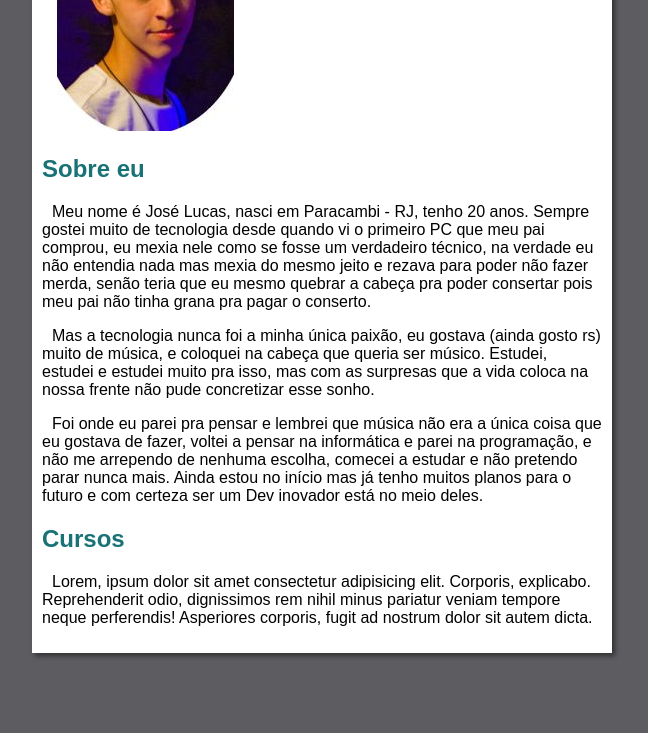
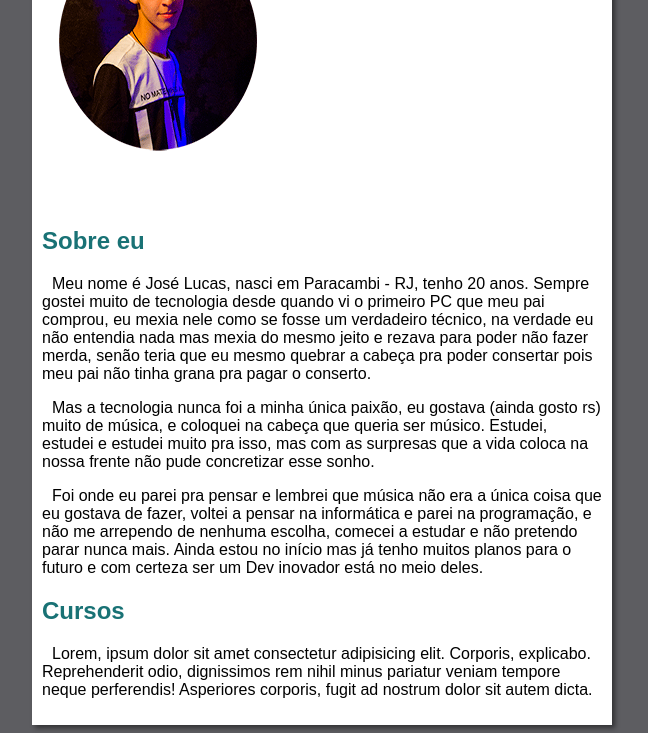
Before and after one commit to Joselucaas/projeto-site, a plain HTML site: page site/index.html in a window 1280 px wide. Shown: the part 175-908 px from the top of the page, without its empty margins (318-966 px from the left). Before the commit the page ends 836 px from the top, so only its background shows below. Drawn offline with Linux system fonts and the light colour scheme.

Commit message:
Mudança na foto principal

```diff
--- a/site/index.html
+++ b/site/index.html
@@ -18,7 +18,7 @@
                 <img src="IMG/mail.ico" alt="" srcset=""> <a href="mailto:lucas.chag0608@gmail.com">Email</a>
             </article>
 
-            <img src="IMG/eu2.jpg" alt="" srcset="">
+            <img src="IMG/Eu4.png" alt="" srcset="">
 
 
         </header>
```
Also changed, not shown: site/IMG/Eu4.png (added), site/IMG/eu2.jpg (deleted).
